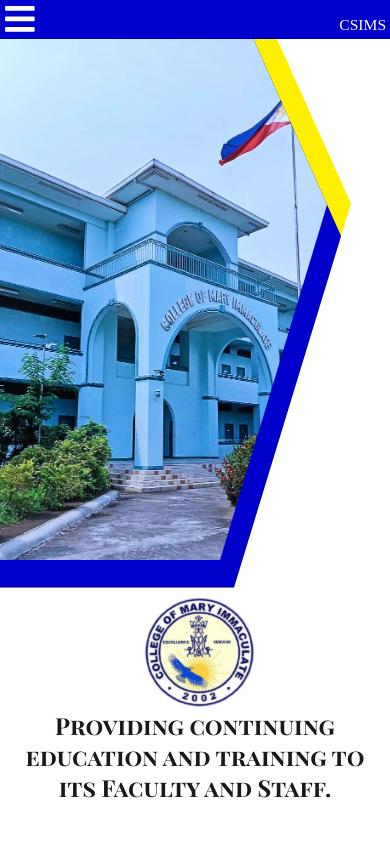
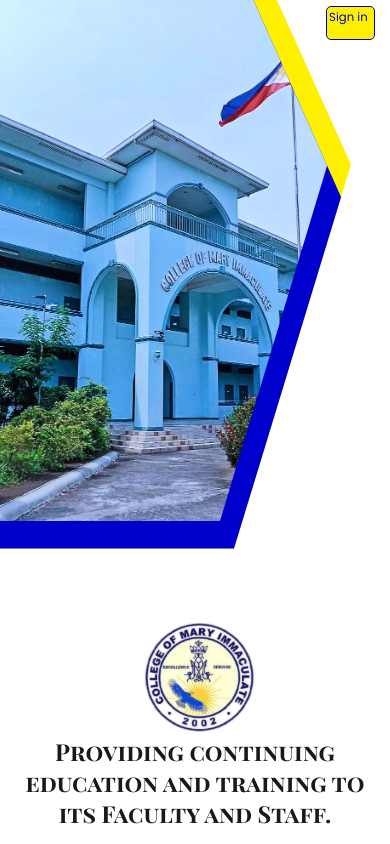
Before and after one commit to wilsterdc/CSIMS, a React (Create React App) app: page / in a window 390 px wide. Shown: the top 844 px of the page. Built offline with nearby package versions, Linux system fonts and the light colour scheme.

Commit message:
:rocket: to the :moon:

```diff
--- a/src/App.js
+++ b/src/App.js
@@ -1,6 +1,5 @@
 // import {useState} from 'react'
 import {Routes, Route} from 'react-router-dom'
-import Nav from './components/Nav'
 import Landing from './components/Landing'
 import Enrollment from './components/Enrollment'
 import Login from './components/Login'
@@ -18,15 +17,11 @@
           <Route path = '/profile' element = {<Profile />} />
         </Routes>
       ) : (
-        <>
-        <Nav />
-          <Routes>
+        <Routes>
           <Route path = '/' element = {<Landing />} />
           <Route path = '/login' element = {<Login />} />
           <Route path = '/enrollment' element = {<Enrollment />} />
         </Routes>
-        </>
-
       )}
     </div>
 )}
--- a/src/components/Landing.js
+++ b/src/components/Landing.js
@@ -28,9 +28,11 @@
         {/* <Link to = '/login' target = '_blank'>
             <button className = 'login-port'>Login</button>
         </Link> */}
-        <a className = 'login-port' href = '/login' target = ' blank'>
-            CSIMS
-        </a>
+        <div>
+            <a className = 'login-port' href = '/login' target = ' blank'>
+            Sign in
+            </a>
+        </div>
 
         <div className = 'bg-light'>
             <div className = 'bg-dark'>
--- a/src/components/Nav.css
+++ b/src/components/Nav.css
@@ -78,7 +78,23 @@
     }
 
     .nav-menu {
-        top: 4vh;
+        top: 6vh;
+    }
+
+    .nav-active {
+        top: 6.5vh;
+        width: 106vw;
+        text-align: center;
+    }
+
+    .menu-icon {
+        font-size: 6vh;
+    }
+}
+
+@media screen and (max-width: 425px) and (min-width: 321px) {
+    .nav-menu {
+        top: 5vh;
     }
 
     .nav-active {
@@ -86,13 +102,16 @@
         width: 106vw;
         text-align: center;
     }
-
     .menu-icon {
-        font-size: 4vh;
+        font-size: 8vw;
     }
 }
 
-@media screen and (max-width: 425px) {
+@media screen and (max-width: 320px) and (min-width: 200px) {
+    .menu-icon {
+        font-size: 8vw;
+    }
+
     .nav-menu {
         top: 4vh;
     }
--- a/src/components/Style.css
+++ b/src/components/Style.css
@@ -17,7 +17,7 @@
     position: relative;
     float: right;
     color: #1a1818;
-    margin: 0 0.8vw;
+    margin: 3vh 0.8vw;
     padding: 0 0.5em;
     width: 40vw;
     height: 520px;
@@ -53,6 +53,7 @@
 
 .bg-light {
     position: absolute;
+    top: 0;
     background-color: #fff000;
     width: 63.5vw;
     height: 100.5vh;
@@ -81,12 +82,22 @@
 }
 
 .login-port {
-    position: absolute;
-    margin: -3.5vw 89vw;
+    position: relative;
+    display: flex;
+    margin: 0.8vw 92%;
     text-decoration: none;
-    color: #fff;
-    font-family: 'Poppins, sans-serif';
-    font-size: 3vw;
+    padding-left: 2px;
+    padding-right: 2px;
+    color: #0000cd;
+    font-family: inherit;
+    font-weight: 500;
+    font-size: 3.1vh;
+    width: 11.3vh;
+    height: 4.9vh;
+    text-align: center;
+    border-radius: 5px;
+    border: 1px solid #0000cd;
+    background: #fff000;
 }
 
 .aims-container {
@@ -122,10 +133,13 @@
     }
 } */
 
-@media screen and (max-width: 425px)   {
+@media screen and (max-width: 768px) {
+    .login-port {
+        min-width: 8vw;
+        height: 5.3vw;
+    }
+
     .aims-container {
-        /* top: 2050px; */
-        /* top: 165vh; */
         margin: 50vh 0;
         width: 100%;
     }
@@ -138,9 +152,15 @@
         font-size: 3vw;
     }
 
+    .login-container {
+        max-height: 50px;
+    }
+
     .login-port {
-        margin: -6vw 87vw;
-        font-size: 4vw;
+        width: 11vw;
+        margin: 0 87vw;
+        border-radius: 5px;
+        font-size: 3vw;
     }
 
     .img-container {
@@ -184,6 +204,17 @@
         top: 16vw;
         font-size: 6vw;
     }
+}
+
+@media screen and (max-width: 425px)   {
+    .login-port {
+        padding: 2px;
+        margin: 0.5em 83.6vw;
+        width: 12.5vw;
+        height: 4vh;
+    }
+
+
 
 }
 
@@ -262,7 +293,7 @@
     color: #0000cd;
 }
 
-@media screen and (max-width: 523px) {
+@media screen and (max-width: 425px) {
     body{
         width: 100%;
         height: 100%;
@@ -290,7 +321,7 @@
 
   }
 
-  @media screen and (min-width: 524px) and (max-width: 747px) { /*768*/
+  @media screen and (min-width: 425px) and (max-width: 768px) {
     body {
         width: 100%;
         height: 100%;
```
